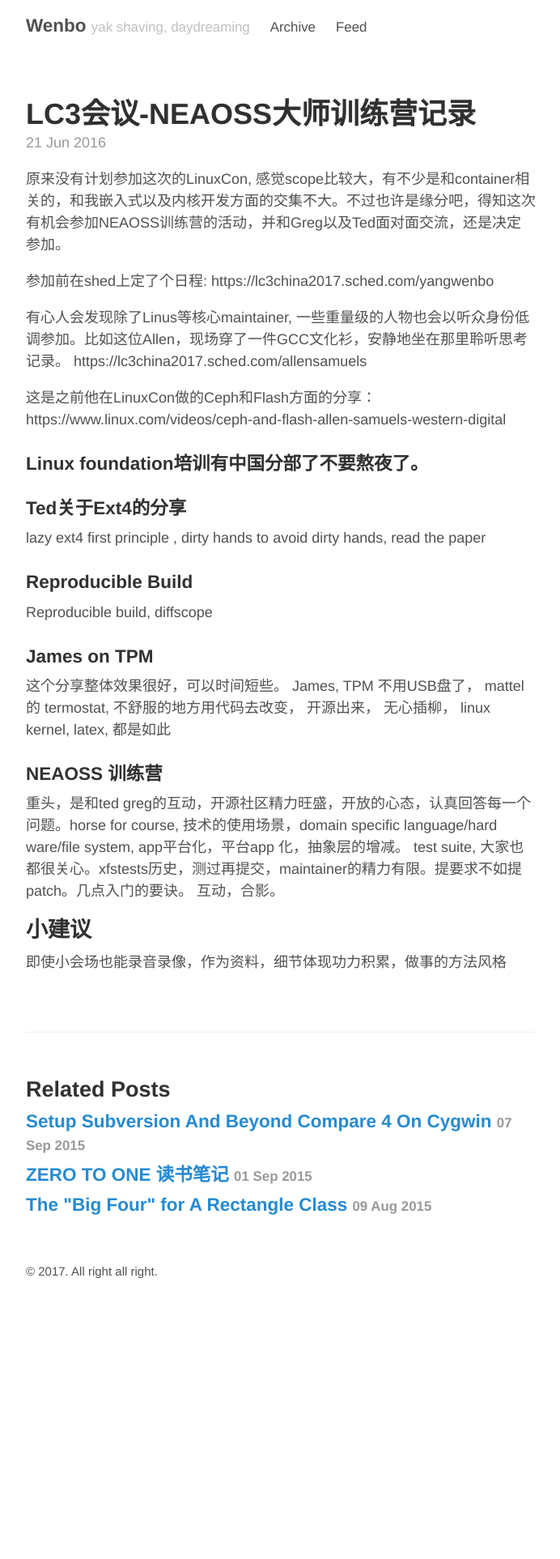
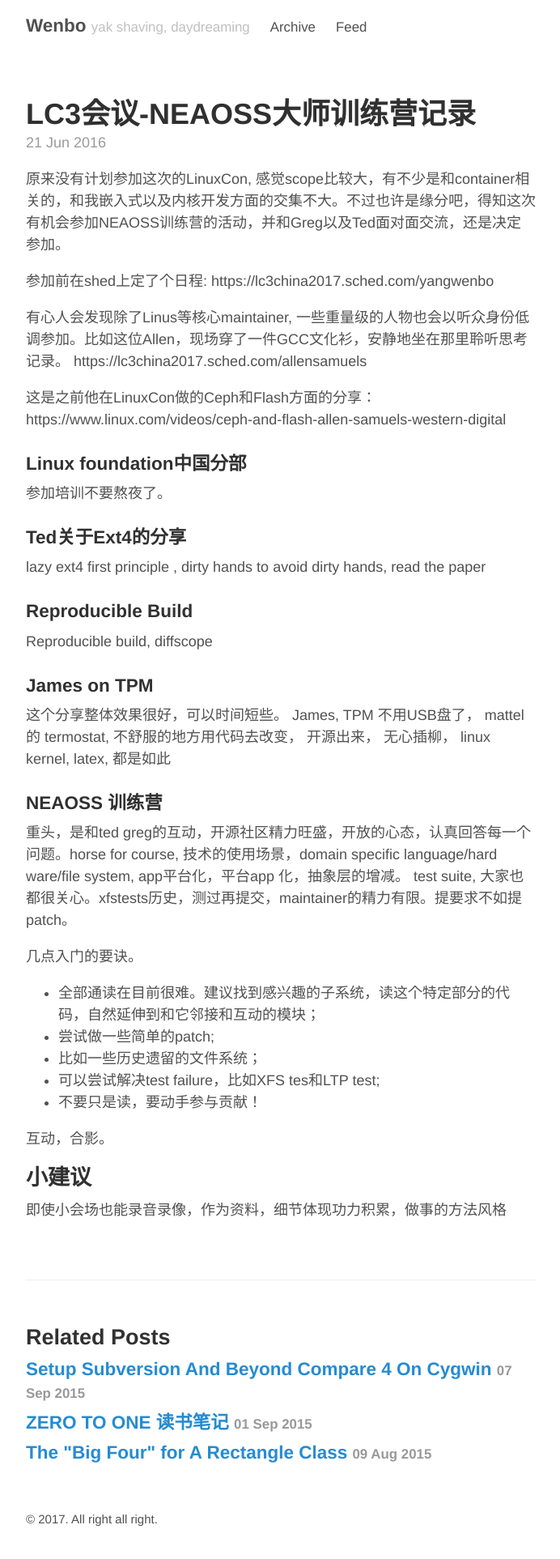
Before and after one commit to WenboYang/WenboYang.github.io, a Jekyll site: the page built from _posts/2016-6-21-linuxcon-beijing-summary.md, in a window 1280 px wide. Shown: the whole page at 81% size, without its empty margins (293-985 px from the left). Built offline with Jekyll 4.4.1, drawn with Linux system fonts in a browser that asks for light colours; comment, search, counter and statistics services are not loaded; before the commit the page ends 1619 px from its top, so only the background shows below that.

Commit message:
Update 2016-6-21-linuxcon-beijing-summary.md

```diff
--- a/_posts/2016-6-21-linuxcon-beijing-summary.md
+++ b/_posts/2016-6-21-linuxcon-beijing-summary.md
@@ -16,7 +16,8 @@ https://lc3china2017.sched.com/allensamuels
 https://www.linux.com/videos/ceph-and-flash-allen-samuels-western-digital
 
 
-### Linux foundation培训有中国分部了不要熬夜了。
+### Linux foundation中国分部
+参加培训不要熬夜了。
 
 ### Ted关于Ext4的分享
 lazy ext4 first principle , dirty hands to avoid dirty hands, read the paper
@@ -29,7 +30,15 @@ Reproducible build, diffscope
 James, TPM 不用USB盘了， mattel的 termostat, 不舒服的地方用代码去改变， 开源出来， 无心插柳， linux kernel, latex, 都是如此
 
 ### NEAOSS 训练营
-重头，是和ted greg的互动，开源社区精力旺盛，开放的心态，认真回答每一个问题。horse for course, 技术的使用场景，domain specific language/hard ware/file system, app平台化，平台app 化，抽象层的增减。 test suite, 大家也都很关心。xfstests历史，测过再提交，maintainer的精力有限。提要求不如提patch。几点入门的要诀。
+重头，是和ted greg的互动，开源社区精力旺盛，开放的心态，认真回答每一个问题。horse for course, 技术的使用场景，domain specific language/hard ware/file system, app平台化，平台app 化，抽象层的增减。 test suite, 大家也都很关心。xfstests历史，测过再提交，maintainer的精力有限。提要求不如提patch。
+
+几点入门的要诀。
+* 全部通读在目前很难。建议找到感兴趣的子系统，读这个特定部分的代码，自然延伸到和它邻接和互动的模块；
+* 尝试做一些简单的patch;
+* 比如一些历史遗留的文件系统；
+* 可以尝试解决test failure，比如XFS tes和LTP test;
+* 不要只是读，要动手参与贡献！
+
 互动，合影。
 
 
```
